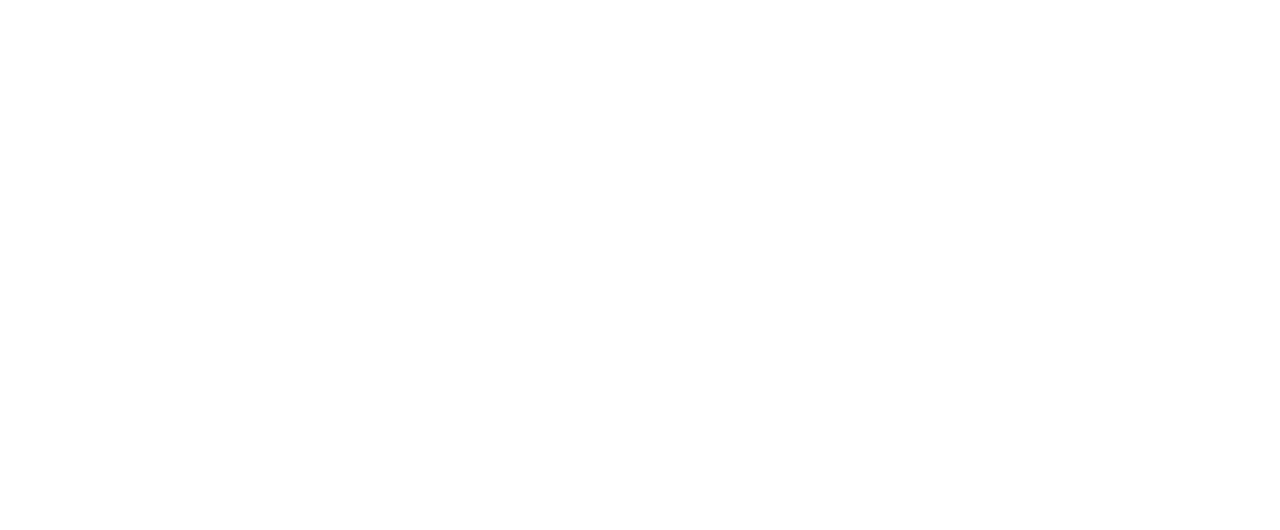
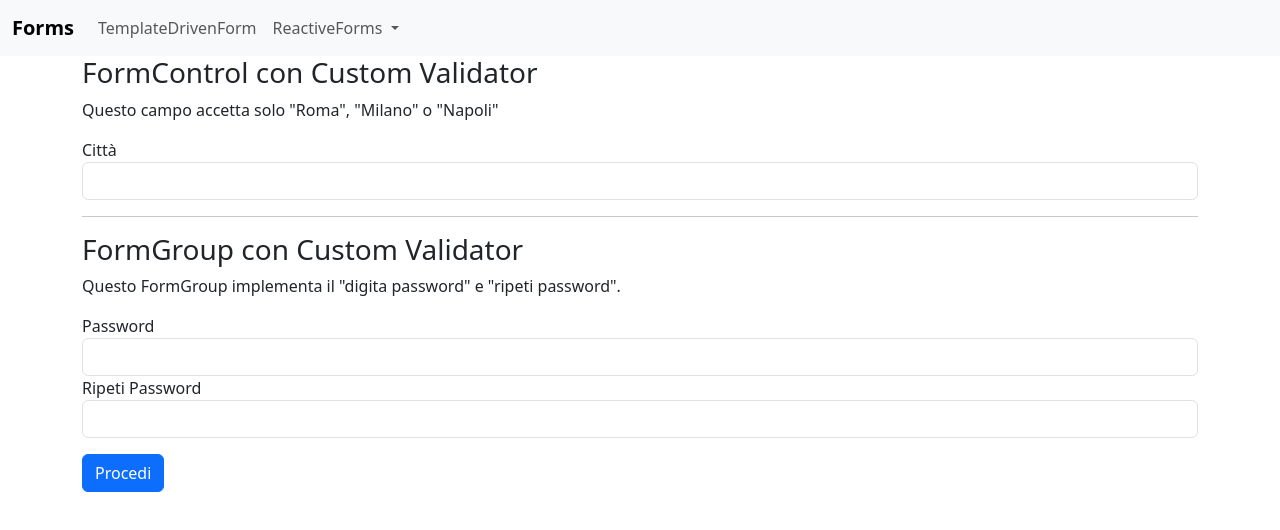
Before and after one commit to ClaudiaS-GitKnot/NG_forms, an Angular app: page /reactive3 in a window 1280 px wide. Before the commit this address led to /. Shown: the top 530 px of the page. Built offline with nearby package versions, Linux system fonts and the light colour scheme.

Commit message:
Sixth Commit - Reactive Form - Custom Convalidation with FormControl and FormGroup in Reactive3Component

```diff
--- a/src/app/app-routing.module.ts
+++ b/src/app/app-routing.module.ts
@@ -4,12 +4,14 @@
 import { Reactive1Component } from './components/reactive1/reactive1.component';
 import { HomeComponent } from './components/home/home.component';
 import { Reactive2Component } from './components/reactive2/reactive2.component';
+import { Reactive3Component } from './components/reactive3/reactive3.component';
 
 const routes: Routes = [
   { path: '', component: HomeComponent },
   { path: 'driven', component: TemplateDrivenComponent },
   { path: 'reactive1', component: Reactive1Component },
   { path: 'reactive2', component: Reactive2Component },
+  { path: 'reactive3', component: Reactive3Component },
 ];
 
 @NgModule({
--- a/src/app/app.module.ts
+++ b/src/app/app.module.ts
@@ -13,9 +13,10 @@
 import { HomeComponent } from './components/home/home.component';
 import { NavbarComponent } from './components/navbar/navbar.component';
 import { Reactive2Component } from './components/reactive2/reactive2.component';
+import { Reactive3Component } from './components/reactive3/reactive3.component';
 
 @NgModule({
-  declarations: [AppComponent, TemplateDrivenComponent, Reactive1Component, HomeComponent, NavbarComponent, Reactive2Component],
+  declarations: [AppComponent, TemplateDrivenComponent, Reactive1Component, HomeComponent, NavbarComponent, Reactive2Component, Reactive3Component],
   imports: [BrowserModule, AppRoutingModule, FormsModule, ReactiveFormsModule],
   providers: [provideClientHydration()],
   bootstrap: [AppComponent],
--- a/src/app/components/navbar/navbar.component.html
+++ b/src/app/components/navbar/navbar.component.html
@@ -46,7 +46,15 @@
                 class="dropdown-item"
                 routerLink="/reactive2"
                 routerLinkActive="active"
-                >Reactive FormGroup</a
+                >Reactive FormGroup/FormGroup annidati</a
+              >
+            </li>
+            <li>
+              <a
+                class="dropdown-item"
+                routerLink="/reactive3"
+                routerLinkActive="active"
+                >Reactive FormControl/FormGroup - Custom Validators</a
               >
             </li>
           </ul>
--- /dev/null
+++ b/src/app/components/reactive3/reactive3.component.html
@@ -0,0 +1,57 @@
+<app-navbar></app-navbar>
+
+<div class="container">
+  <!-- FormControl validation -->
+  <h3>FormControl con Custom Validator</h3>
+  <p>Questo campo accetta solo "Roma", "Milano" o "Napoli"</p>
+  <label for="citta">Città</label>
+  <input
+    [formControl]="citta"
+    type="text"
+    class="form-control"
+    id="citta"
+    name="citta"
+  />
+  <div *ngIf="citta.errors && citta.touched">
+    {{ citta.errors["cittaSconosciuta"]["valoreDigitato"] }} non è un valore
+    ammesso.
+    <!-- Digita una città tra Roma, Milano e Napoli (utilizzando valoriAmmessi) -->
+    Digita una città tra
+    {{
+      citta.errors["cittaSconosciuta"]["valoriAmmessi"].join(", ") | titlecase
+    }}.
+  </div>
+
+  <hr />
+  <!-- FormGroup validation -->
+  <h3>FormGroup con Custom Validator</h3>
+  <p>Questo FormGroup implementa il "digita password" e "ripeti password".</p>
+  <form [formGroup]="choose_pwd">
+    <label for="pwd">Password</label>
+    <input
+      formControlName="pwd"
+      type="password"
+      class="form-control"
+      id="pwd"
+      name="pwd"
+    />
+    <label for="repeat_pwd">Ripeti Password</label>
+    <input
+      formControlName="repeat_pwd"
+      type="password"
+      class="form-control"
+      id="repeat_pwd"
+      name="repeat_pwd"
+    />
+    <div *ngIf="choose_pwd.errors && choose_pwd.get('repeat_pwd')!.touched">
+      {{ choose_pwd.errors["msg"] }}
+    </div>
+    <button
+      type="submit"
+      class="mt-3 btn btn-primary"
+      [disabled]="choose_pwd.invalid"
+    >
+      Procedi
+    </button>
+  </form>
+</div>
--- /dev/null
+++ b/src/app/components/reactive3/reactive3.component.ts
@@ -0,0 +1,41 @@
+import { Component } from '@angular/core';
+import { AbstractControl, FormControl, FormGroup } from '@angular/forms';
+
+@Component({
+  selector: 'app-reactive3',
+  templateUrl: './reactive3.component.html',
+  styleUrl: './reactive3.component.scss',
+})
+export class Reactive3Component {
+  // Controllo custom di un FormControl
+  citta = new FormControl('', (control: AbstractControl) => {
+    const value: string = control.value;
+    const accepted = ['roma', 'milano', 'napoli'];
+    if (accepted.includes(value.toLowerCase())) {
+      // Restituisco null se il valore è valid
+      return null;
+    }
+    // Restituisco un ValidationErrors se il valore è invalid
+    return {
+      // Nome del validatore che ho violato
+      cittaSconosciuta: {
+        // Informazioni utili
+        valoreDigitato: value,
+        valoriAmmessi: accepted,
+      },
+    };
+  });
+
+  // Controllo custom di un FormGroup
+  choose_pwd = new FormGroup(
+    {
+      pwd: new FormControl(''),
+      repeat_pwd: new FormControl(''),
+    },
+    (group: AbstractControl) => {
+      const pwd1 = group.get('pwd')!.value;
+      const pwd2 = group.get('repeat_pwd')!.value;
+      return pwd1 === pwd2 ? null : { msg: 'Le password non coincidono' };
+    }
+  );
+}
```
Also changed, not shown: src/app/components/reactive3/reactive3.component.scss (added), 2 other files (tests, documents, lock files or other folders).
